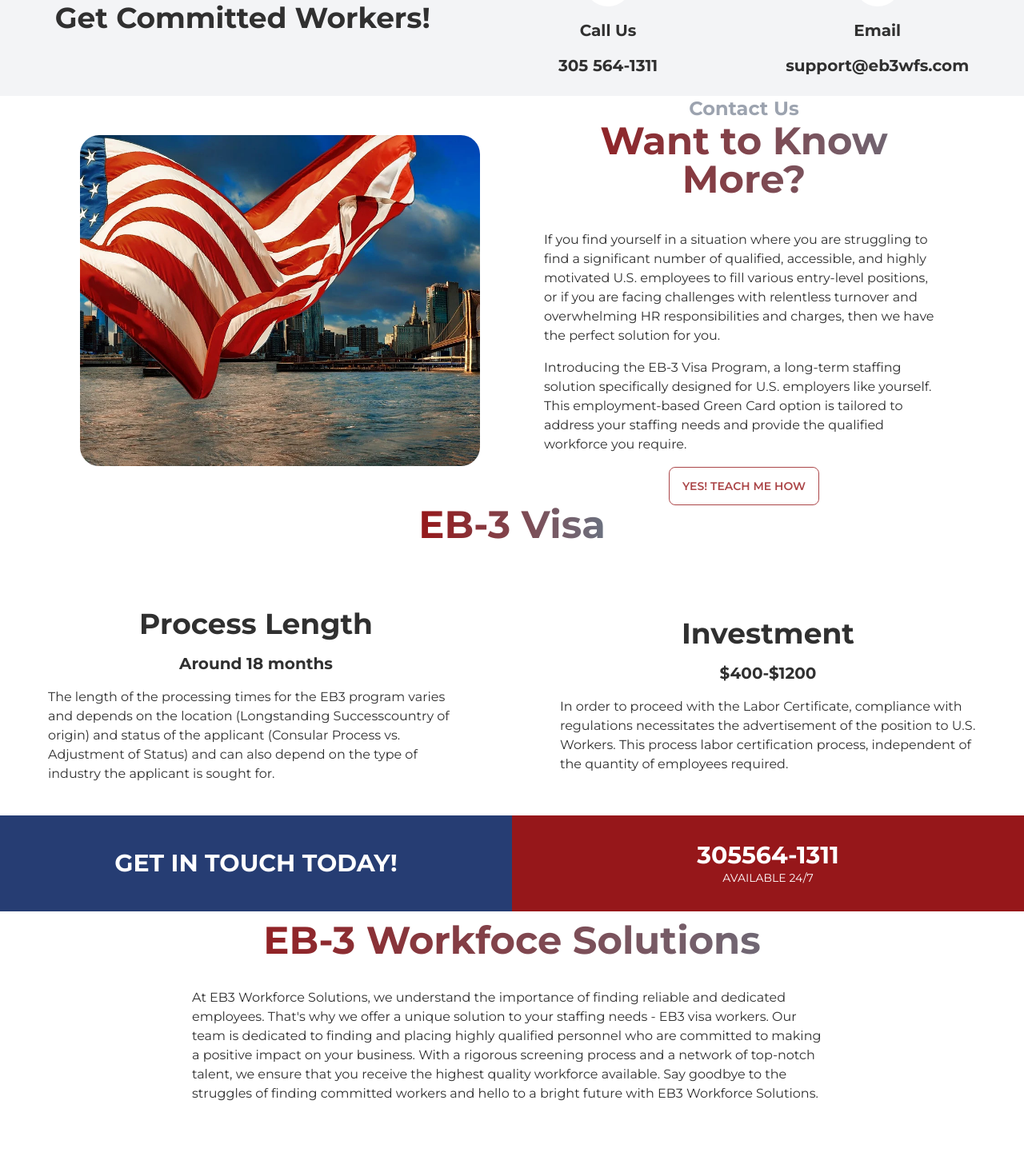
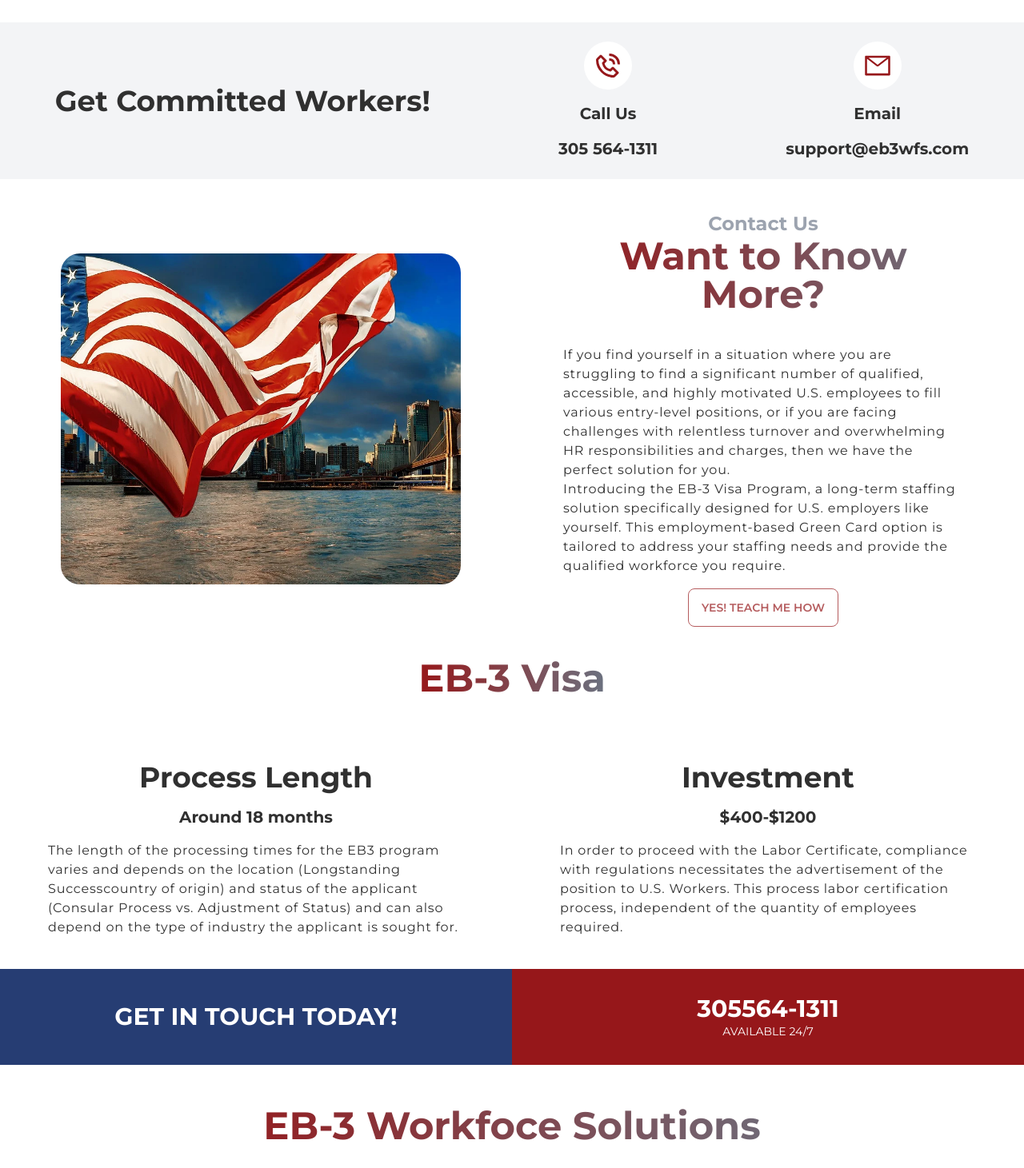
Before and after one commit to bryansanudo/refactor-workforce, a React (Vite) app: page /individuals/home in a window 1280 px wide. Shown: the part 1060-2521 px from the top of the page at 80% size. Built offline with nearby package versions, Linux system fonts and the light colour scheme; the HTML template or start-up script is replaced by a standard one.

Commit message:
standar text

```diff
--- a/src/components/individuals/IFormContact.jsx
+++ b/src/components/individuals/IFormContact.jsx
@@ -2,7 +2,7 @@
 
 const IFormContact = () => {
   return (
-    <div className="flex flex-col md:gap-10 gap-4 p-10 rounded-3xl shadow-black shadow-2xl  mx-10   ">
+    <div className="flex flex-col md:gap-10 gap-4 p-10 rounded-3xl shadow-black shadow-2xl  mx-10 my-10  ">
       <p className="md:text-4xl text-2xl font-bold">GET IN TOUCH TODAY!</p>
       <p className="md:text-2xl text-lg text-gray-400">
         Fill out the form below and we'll get back to you as soon as possible.
--- a/src/components/individuals/ImgContent.jsx
+++ b/src/components/individuals/ImgContent.jsx
@@ -1,10 +1,10 @@
 const ImgContent = ({ img, title1, title2, children }) => {
   return (
-    <div className="flex items-center justify-center gap-6 md:gap-20 flex-col md:flex-row">
-      <div className="md:w-1/2 flex items-center justify-center ">
+    <div className="flex items-center justify-center gap-6 md:gap-20 flex-col md:flex-row my-10">
+      <div className="md:w-1/2 flex items-center justify-center mx-6 ">
         <img src={img} className="rounded-3xl w-[500px] object-contain  " />
       </div>
-      <div className="md:w-1/2 max-w-[500px]">
+      <div className="md:w-1/2 max-w-[500px] mx-6">
         <div className="text-center mb-10">
           <p className="md:text-2xl text-xl text-gray-400 font-bold">
             {title1}
@@ -12,7 +12,6 @@
           <p className="font-bold text-3xl text-center text-transparent bg-clip-text  bg-gradient-to-r from-primary to-gray-500 transition duration-500 ease-in-out transform hover:-translate-y-1 hover:scale-110 md:text-5xl  ">
             {title2}
           </p>
-          <span className="border-b-8 border-black"></span>
         </div>
         {children}
         <button className="btn btn-outline btn-primary mt-4 animate-pulse">
--- a/src/components/individuals/TitleContent.jsx
+++ b/src/components/individuals/TitleContent.jsx
@@ -2,7 +2,7 @@
 
 const TitleContent = ({ title, children }) => {
   return (
-    <div className="flex flex-col gap-6 ">
+    <div className="flex flex-col gap-6 my-10 ">
       <p className="font-bold text-3xl text-center p-3 text-transparent bg-clip-text  bg-gradient-to-r from-primary to-gray-500 transition duration-500 ease-in-out transform hover:-translate-y-1 hover:scale-110 md:text-5xl ">
         {title}
       </p>
--- a/src/components/individuals/iHome/EbTwoCol.jsx
+++ b/src/components/individuals/iHome/EbTwoCol.jsx
@@ -1,4 +1,4 @@
-import React from "react";
+import { styles } from "@/styles";
 
 const EbTwoCol = () => {
   return (
@@ -10,7 +10,7 @@
         <div className="flex flex-col justify-center items-center gap-4 max-w-[600px] p-10">
           <p className="text-4xl font-bold">Process Length</p>
           <p className="text-xl font-bold">Around 18 months</p>
-          <p className="max-w-[300px] md:max-w-[800px] text-left">
+          <p className={`${styles.sectionText}`}>
             The length of the processing times for the EB3 program varies and
             depends on the location (Longstanding Successcountry of origin) and
             status of the applicant (Consular Process vs. Adjustment of Status)
@@ -21,7 +21,7 @@
         <div className="flex flex-col justify-center items-center  gap-4 max-w-[600px] p-10">
           <p className="text-4xl font-bold">Investment</p>
           <p className="text-xl font-bold">$400-$1200</p>
-          <p className="max-w-[300px] md:max-w-[800px] text-left">
+          <p className={`${styles.sectionText}`}>
             In order to proceed with the Labor Certificate, compliance with
             regulations necessitates the advertisement of the position to U.S.
             Workers. This process labor certification process, independent of
--- a/src/components/individuals/iHome/IHome.jsx
+++ b/src/components/individuals/iHome/IHome.jsx
@@ -12,6 +12,7 @@
 import ImgContent from "@/components/individuals/ImgContent";
 import EbTwoCol from "@/components/individuals/iHome/EbTwoCol";
 import TitleContent from "@/components/individuals/TitleContent";
+import { styles } from "@/styles";
 
 const IHome = () => {
   return (
@@ -24,7 +25,7 @@
           title1="Meet The Founder"
           title2="James Baker, CPA"
         >
-          <p className="max-w-[300px] md:max-w-[800px] text-left ">
+          <p className={`${styles.sectionText}`}>
             James is the head of different companies around the US, serving
             international Corporations and international entrepreneurs with
             different services and companies. ​ James allied with silent
@@ -61,7 +62,7 @@
           title1="Contact Us"
           title2="Want to Know More?"
         >
-          <p className="text-left mb-4 ">
+          <p className={`${styles.sectionText}`}>
             If you find yourself in a situation where you are struggling to find
             a significant number of qualified, accessible, and highly motivated
             U.S. employees to fill various entry-level positions, or if you are
@@ -69,7 +70,7 @@
             responsibilities and charges, then we have the perfect solution for
             you.
           </p>
-          <p className="text-left">
+          <p className={`${styles.sectionText}`}>
             Introducing the EB-3 Visa Program, a long-term staffing solution
             specifically designed for U.S. employers like yourself. This
             employment-based Green Card option is tailored to address your
@@ -85,7 +86,7 @@
 
         {/* EB-3 Worfkforce Solutions */}
         <TitleContent title="EB-3 Workfoce Solutions">
-          <p className="max-w-[300px] md:max-w-[800px] text-left ">
+          <p className={`${styles.sectionText}`}>
             At EB3 Workforce Solutions, we understand the importance of finding
             reliable and dedicated employees. That's why we offer a unique
             solution to your staffing needs - EB3 visa workers. Our team is
@@ -105,7 +106,7 @@
           img={contactImg}
           title2="Struggling to Find Commited Workers?"
         >
-          <p className="text-left ">
+          <p className={`${styles.sectionText}`}>
             Discover the solution to your staffing needs with our company! Say
             goodbye to the hassle of unreliable workers and hello to a team of
             dedicated and committed professionals. Our EB3 visa workers are
--- a/src/styles.js
+++ b/src/styles.js
@@ -2,6 +2,9 @@
   paddingX: "sm:px-16 px-6",
   paddingY: "sm:py-16 py-6",
   padding: "sm:px-16 px-6 sm:py-16 py-10",
+
+  sectionText:
+    "max-w-[300px] md:max-w-[800px] md:text-left text-center tracking-wider mx-auto",
 
   heroHeadText:
     "font-black text-white lg:text-[80px] sm:text-[60px] xs:text-[50px] text-[40px] lg:leading-[98px] mt-2",
```
